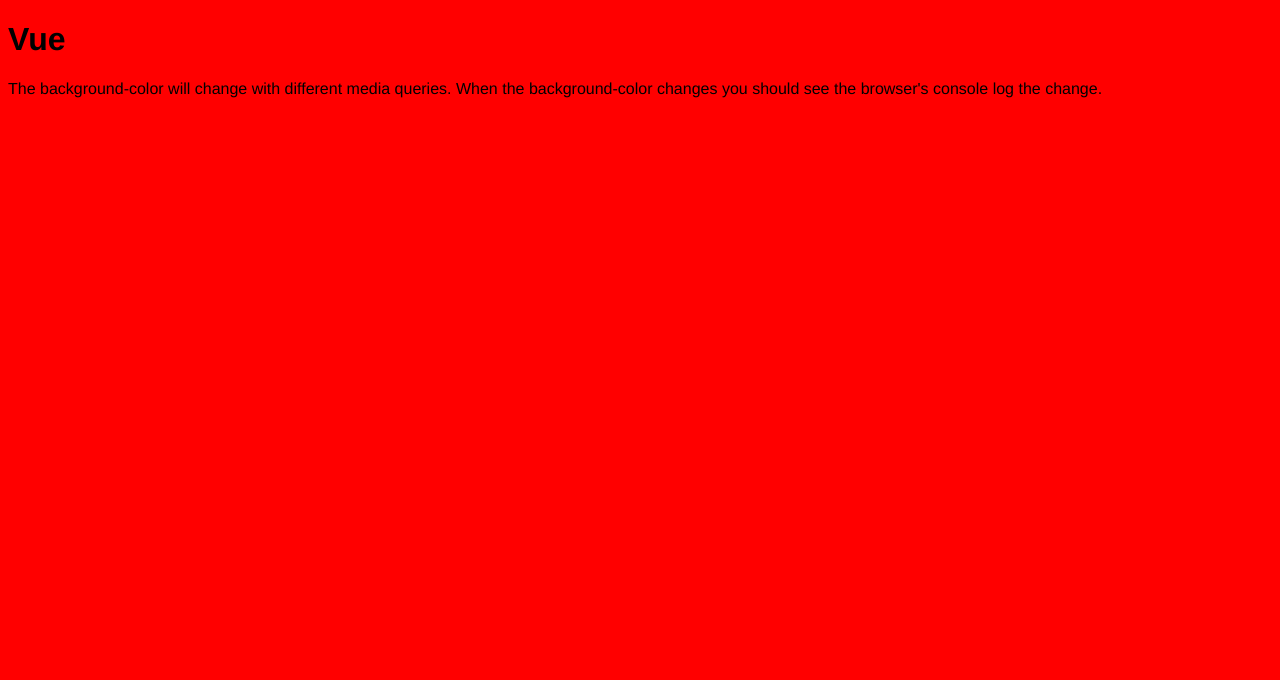
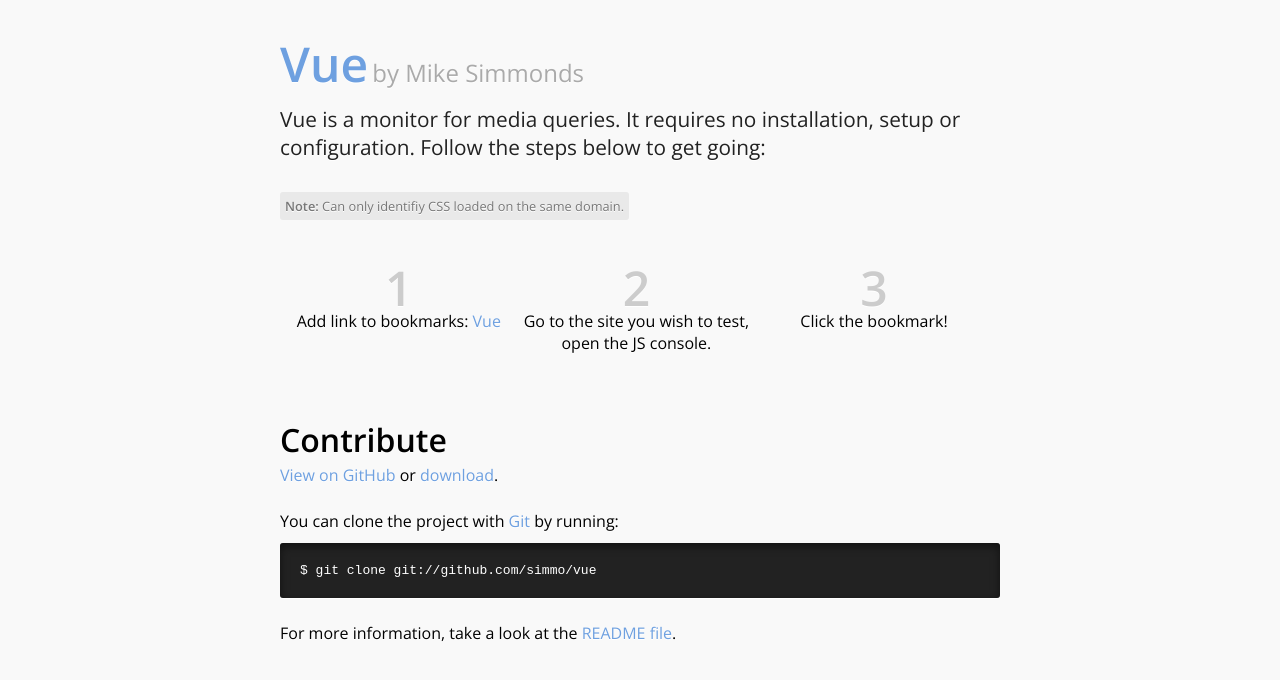
Before and after one commit to simmo/vue, a plain HTML site: page index.html in a window 1280 px wide. Drawn offline with nearby package versions, Linux system fonts and the light colour scheme.

Commit message:
Bookmarklet added

```diff
--- a/demo.css
+++ b/demo.css
@@ -1,28 +1,141 @@
+html, body { background: #f9f9f9; }
+
 body {
-  background: #fff;
-  font-family: 'Helvetica Neue', Helvetica, Arial, sans-serif;
+  padding: 0;
+  margin: 0;
+
+  font-family: 'Open Sans', 'Helvetica Neue', Arial, sans-serif;
+  text-shadow: #fff 0 1px 0;
 }
 
-@media (min-width: 320px) {
-  body {
-    background-color: green;
+a {
+  -webkit-transition: color .5s;
+  -moz-transition: color .5s;
+  transition: color .5s;
+  color: #E74836;
+  text-decoration: none;
+}
+
+.repo-name {
+  display: inline-block;
+  margin-bottom: .1em;
+
+  font-size: 3em;
+  line-height: 1;
+}
+
+.by {
+  display: inline-block;
+
+  color: #aaa;
+  font-weight: normal;
+  line-height: 1;
+}
+
+.heading + p {
+  color: #222;
+  font-size: 1.3em;
+  font-weight: 300;
+}
+
+article {
+  margin-bottom: 4em;
+}
+
+article h1 {
+  font-size: 2em;
+  margin-bottom: .1em;
+}
+
+p {
+  margin-top: 0;
+  margin-bottom: 1.5em;
+}
+
+code {
+  background: #222;
+  color: #fff;
+  border-radius: 3px;
+  overflow-x: auto;
+  -webkit-overflow-scrolling: touch;
+  display: block;
+  padding: 20px;
+  white-space: pre;
+  margin-top: -1em;
+  box-shadow: rgba(0,0,0,.5) 0 3px 10px inset, #fff 0 1px 0;
+  text-shadow: none;
+}
+
+.actions, h2, h3 { margin-top: 2em; }
+
+.cf:before,
+.cf:after {
+  content: " ";
+  display: table;
+}
+
+.cf:after {
+  clear: both;
+}
+
+.cf {
+  *zoom: 1;
+}
+
+.container {
+  max-width: 720px;
+  padding: 0 20px;
+  margin: 0 auto;
+}
+
+.steps {
+  counter-reset: steps;
+  padding: 0;
+
+  list-style: none;
+  text-align: center;
+}
+
+.steps li {
+  float: left;
+  width: 33%;
+
+  counter-increment: steps;
+}
+
+.steps li:before {
+  display: block;
+  margin-bottom: -10px;
+
+  color: #ccc;
+  content: counter(steps);
+  font-size: 3em;
+  font-weight: 600;
+}
+
+.note {
+  display: inline-block;
+  padding: 5px;
+
+  background: #e9e9e9;
+  border-radius: 3px;
+  color: #777;
+  font-size: .8em;
+}
+
+@media (max-width: 480px) {
+  a { color: #849341; }
+
+  .steps li {
+    width: auto;
+    float: none;
   }
 }
 
-@media (min-width: 767px) {
-  body {
-    background-color: blue;
-  }
-}
-
-@media (min-width: 1024px) {
-  body {
-    background-color: purple;
-  }
+@media (min-width: 480px) and (max-width: 800px) {
+  a { color: #3A6193; }
 }
 
 @media (min-width: 1200px) {
-  body {
-    background-color: red;
-  }
+  a { color: #6EA0E0; }
 }
--- a/index.html
+++ b/index.html
@@ -2,14 +2,45 @@
 <html lang="en">
   <head>
     <meta charset="utf-8">
-    <title>Vue.js - CSS Media Query Monitor</title>
+    <meta name="viewport" content="width=device-width,maximum-scale=1,initial-scale=1">
+    <title>Vue by Mike Simmonds @ GitHub</title>
+    <link rel="stylesheet" href="//fonts.googleapis.com/css?family=Open+Sans:300,400,600">
     <link rel="stylesheet" href="demo.css">
+    <script>
+      var _gaq = _gaq || [];
+      _gaq.push(['_setAccount', 'UA-9639535-3']);
+      _gaq.push(['_trackPageview']);
+      (function() {
+        var ga = document.createElement('script'); ga.async = true;
+        ga.src = ('https:' == document.location.protocol ? 'https://ssl' : 'http://www') + '.google-analytics.com/ga.js';
+        var s = document.getElementsByTagName('script')[0]; s.parentNode.insertBefore(ga, s);
+      })();
+    </script>
   </head>
   <body>
-
-    <h1>Vue</h1>
-    <p>The background-color will change with different media queries. When the background-color changes you should see the browser's console log the change.</p>
-
-    <script src="vue.min.js"></script>
+    <section class="container">
+      <header>
+        <hgroup class="heading">
+          <h1 class="repo-name"><a href="https://github.com/simmo/vue">Vue</a></h1>
+          <h2 class="by"> by Mike Simmonds</h2>
+        </hgroup>
+        <p>Vue is a monitor for media queries. It requires no installation, setup or configuration. Follow the steps below to get going:</p>
+        <p class="note"><strong>Note:</strong> Can only identifiy CSS loaded on the same domain.</p>
+      </header>
+      <article>
+        <ol class="steps cf">
+          <li>Add link to bookmarks: <a href="javascript:(function(){var a=document.createElement('script'),b=document.getElementsByTagName('body')[0];a.src='https://raw.github.com/simmo/vue/master/vue.min.js';b.appendChild(a);})();">Vue</a></li>
+          <li>Go to the site you wish to test, open the JS console.</li>
+          <li>Click the bookmark!</li>
+        </ol>
+      </article>
+      <article>
+        <h1>Contribute</h1>
+        <p><a href="https://github.com/simmo/vue" data-ga_event="Repo">View on GitHub</a> or <a href="https://github.com/simmo/vue/zipball/master" data-ga_event="Download">download</a>.</p>
+        <p>You can clone the project with <a href="http://git-scm.com" data-ga_event="Git">Git</a> by running:</p>
+        <p><code>$ git clone git://github.com/simmo/vue</code></p>
+        <p>For more information, take a look at the <a href="https://github.com/simmo/vue/blob/master/README.md" data-ga_event="Readme">README file</a>.</p>
+      </article>
+    </section>
   </body>
 </html>
```
Also changed, not shown: vue.min.js (deleted, +0 -1 lines).
